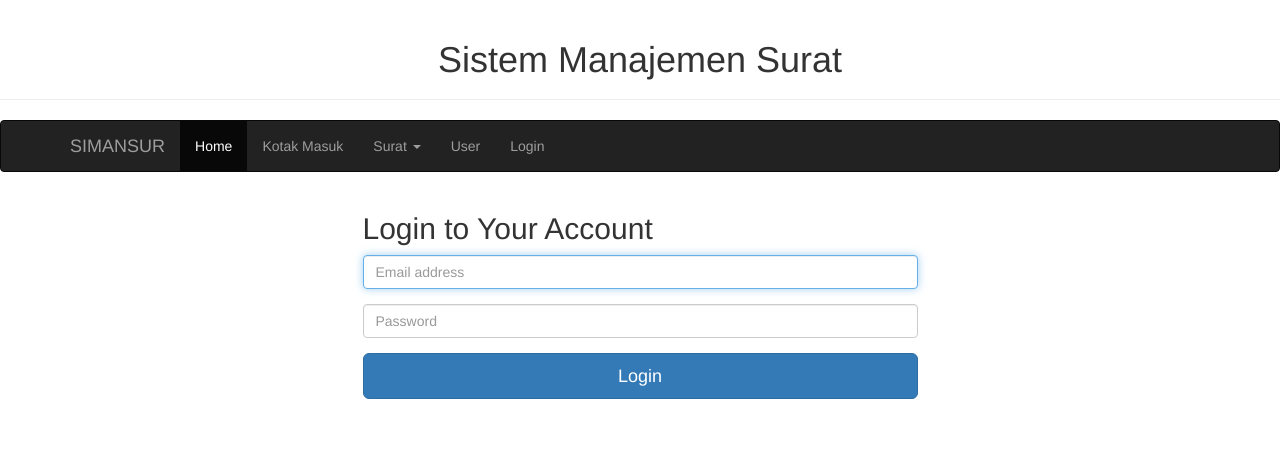
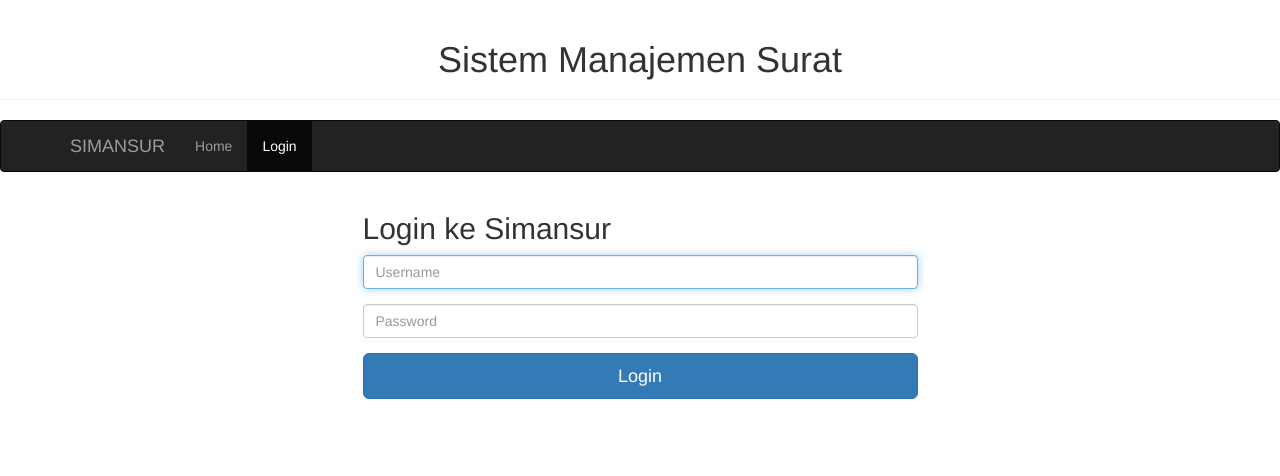
Before and after one commit to mujib-programmer/simansur, a Django app: page /login/ in a window 1280 px wide. Shown: the top 476 px of the page. Run offline with Django 3.2, Linux system fonts and the light colour scheme; some libraries are stand-ins or nearby versions.

Commit message:
membatasi menu untuk guest dan authenticated user. membatasi view yang hanya untuk authenticated user. membuat login dan logout. menambahkan block alert untuk menampilkan pesan success, info, warning, danger.

```diff
--- a/MainApp/forms.py
+++ b/MainApp/forms.py
@@ -40,6 +40,7 @@ class UserProfileForm(forms.Form):
     groups = forms.ModelMultipleChoiceField(label="Groups", queryset=Group.objects.all())
     first_name = forms.CharField(label="Nama Depan", max_length=30)
     last_name = forms.CharField(label="Nama Belakang", max_length=30)
+    is_active = forms.BooleanField(label="Status Aktif", required=False)
     jabatan = forms.CharField(label="Jabatan", max_length=40)
     bidang = forms.CharField(label="Bidang", max_length=40)
     no_telepon = forms.IntegerField(label="No Telepon")
--- a/MainApp/views.py
+++ b/MainApp/views.py
@@ -1,26 +1,30 @@
 import  os
-from django.http import HttpResponse
+from django.shortcuts import render
+from django.http import HttpResponseRedirect, HttpResponse
+from django.contrib.auth import authenticate, login, logout
+from django.contrib.auth.decorators import login_required
 from django.contrib.auth.models import User
-from django.shortcuts import render
 
 from MainApp.models import Surat, Disposisi, UserProfile
 from MainApp.forms import SuratForm, DisposisiForm, UserProfileForm
 
 # Create your views here.
 def index(request):
-    context_dict = {'slug': 'login'}
+    context_dict = {'slug': 'login', 'page_home_active':'active'}
 
     return render(request, 'MainApp/index.html', context_dict)
 
+@login_required
 def surat(request):
 
     # get data surat
     semua_surat = Surat.objects.all()
 
-    context_dict = {'semua_surat': semua_surat}
+    context_dict = {'semua_surat': semua_surat, 'page_surat_active':'active'}
 
     return render(request, 'MainApp/surat.html', context_dict)
 
+@login_required
 def surat_detail(request, no_surat):
 
     # get data surat
@@ -33,10 +37,11 @@ def surat_detail(request, no_surat):
     except Disposisi.DoesNotExist:
          semua_disposisi_surat = None
 
-    context_dict = {'surat': dataSurat, 'semua_disposisi_surat': semua_disposisi_surat}
+    context_dict = {'surat': dataSurat, 'semua_disposisi_surat': semua_disposisi_surat, 'page_surat_active':'active'}
 
     return render(request, 'MainApp/surat_detail.html', context_dict)
 
+@login_required
 def surat_delete(request, no_surat):
 
     try:
@@ -52,11 +57,11 @@ def surat_delete(request, no_surat):
     # get data surat
     semua_surat = Surat.objects.all()
 
-    context_dict = {'semua_surat': semua_surat}
+    context_dict = {'semua_surat': semua_surat, 'page_surat_active':'active'}
 
     return render(request, 'MainApp/surat.html', context_dict)
 
-
+@login_required
 def surat_tambah(request):
 
     # A HTTP POST?
@@ -79,9 +84,9 @@ def surat_tambah(request):
 
     # Bad form (or form details), no form supplied...
     # Render the form with error messages (if any).
-    return render(request, 'MainApp/surat_tambah.html', {'form': form})
+    return render(request, 'MainApp/surat_tambah.html', {'form': form, 'page_surat_active':'active'})
 
-
+@login_required
 def surat_edit(request, no_surat):
 
     # get data surat
@@ -108,8 +113,9 @@ def surat_edit(request, no_surat):
 
     # Bad form (or form details), no form supplied...
     # Render the form with error messages (if any).
-    return render(request, 'MainApp/surat_edit.html', {'form': form ,'no_surat': no_surat})
+    return render(request, 'MainApp/surat_edit.html', {'form': form ,'no_surat': no_surat, 'page_surat_active':'active'})
 
+@login_required
 def surat_download(request, no_surat):
 
     try:
@@ -131,10 +137,7 @@ def surat_download(request, no_surat):
         # jika data surat yang diinginkan untuk dihapus tidak ditemukan, tampilkan daftar semua surat
         return surat_detail(request, no_surat)
 
-
-
-
-
+@login_required
 def disposisi_tambah(request, no_surat):
 
     # get data surat
@@ -162,9 +165,9 @@ def disposisi_tambah(request, no_surat):
         # If the request was not a POST, display the form to enter details.
         form = DisposisiForm()
 
-    return render(request, 'MainApp/disposisi_tambah.html', {'form': form ,'no_surat': no_surat})
+    return render(request, 'MainApp/disposisi_tambah.html', {'form': form ,'no_surat': no_surat, 'page_surat_active':'active'})
 
-
+@login_required
 def disposisi_edit(request, id_disposisi):
 
     dataDisposisi = Disposisi.objects.get(id=id_disposisi)
@@ -188,8 +191,9 @@ def disposisi_edit(request, id_disposisi):
         # If the request was not a POST, display the form to enter details.
         form = DisposisiForm(instance=dataDisposisi)
 
-    return render(request, 'MainApp/disposisi_edit.html', {'form': form ,'id_disposisi': id_disposisi})
+    return render(request, 'MainApp/disposisi_edit.html', {'form': form ,'id_disposisi': id_disposisi, 'page_surat_active':'active'})
 
+@login_required
 def disposisi_delete(request, no_surat, id_disposisi):
     try:
         # get data surat
@@ -205,13 +209,13 @@ def disposisi_delete(request, no_surat, id_disposisi):
 
     #return render(request, 'MainApp/surat.html', context_dict)
 
-
+@login_required
 def user(request):
 
     # get data surat
     semua_user_profile = UserProfile.objects.all()
 
-    context_dict = {'semua_user_profile': semua_user_profile}
+    context_dict = {'semua_user_profile': semua_user_profile, 'page_user_active':'active'}
 
     return render(request, 'MainApp/user.html', context_dict)
 
@@ -228,11 +232,11 @@ def user_detail(request, username):
     except Disposisi.DoesNotExist:
          user_profile = None
 
-    context_dict = {'user_profile': user_profile}
+    context_dict = {'user_profile': user_profile, 'page_user_active':'active'}
 
     return render(request, 'MainApp/user_detail.html', context_dict)
 
-
+@login_required
 def user_tambah(request):
 
     # A HTTP POST?
@@ -255,6 +259,7 @@ def user_tambah(request):
                 user_baru.set_password(data_form.get('password')) # atur ulang password sesuai input pengguna
                 user_baru.first_name = data_form.get('first_name')
                 user_baru.last_name = data_form.get('last_name')
+                user_baru.is_active = data_form.get('is_active')
                 user_baru.save()
 
 
@@ -283,9 +288,9 @@ def user_tambah(request):
         # If the request was not a POST, display the form to enter details.
         form = UserProfileForm()
 
-    return render(request, 'MainApp/user_tambah.html', {'form': form})
+    return render(request, 'MainApp/user_tambah.html', {'form': form, 'page_user_active':'active'})
 
-
+@login_required
 def user_edit(request, username):
 
     # A HTTP POST?
@@ -302,6 +307,7 @@ def user_edit(request, username):
             data_user.set_password(data_form.get('password'))
             data_user.first_name = data_form.get('first_name')
             data_user.last_name = data_form.get('last_name')
+            data_user.is_active = data_form.get('is_active')
             data_user.save()
 
             # hapus semua group untuk user
@@ -339,15 +345,16 @@ def user_edit(request, username):
         initial['groups'] = data_user.groups.values_list('id',flat=True) # set groups list with initial selected value
         initial['first_name'] = data_user.first_name
         initial['last_name'] = data_user.last_name
+        initial['is_active'] = data_user.is_active
         initial['bidang'] = data_user_profile.bidang
         initial['jabatan'] = data_user_profile.jabatan
         initial['no_telepon'] = data_user_profile.no_telepon
 
         form = UserProfileForm(initial=initial)
 
-    return render(request, 'MainApp/user_edit.html', {'form': form ,'username': username})
+    return render(request, 'MainApp/user_edit.html', {'form': form ,'username': username, 'page_user_active':'active'})
 
-
+@login_required
 def user_delete(request, username):
 
     try:
@@ -365,8 +372,58 @@ def user_delete(request, username):
 
     return user(request)
 
+def user_login(request):
 
-def login(request):
-    context_dict = {'slug': 'login'}
+    template_dict = {'page_login_active':'active'}
 
-    return render(request, 'MainApp/login.html', context_dict)
+    # If the request is a HTTP POST, try to pull out the relevant information.
+    if request.method == 'POST':
+        # Gather the username and password provided by the user.
+        # This information is obtained from the login form.
+                # We use request.POST.get('<variable>') as opposed to request.POST['<variable>'],
+                # because the request.POST.get('<variable>') returns None, if the value does not exist,
+                # while the request.POST['<variable>'] will raise key error exception
+        username = request.POST.get('username')
+        password = request.POST.get('password')
+
+        # Use Django's machinery to attempt to see if the username/password
+        # combination is valid - a User object is returned if it is.
+        user = authenticate(username=username, password=password)
+
+        # If we have a User object, the details are correct.
+        # If None (Python's way of representing the absence of a value), no user
+        # with matching credentials was found.
+        if user:
+            # Is the account active? It could have been disabled.
+            if user.is_active:
+                # If the account is valid and active, we can log the user in.
+                # We'll send the user back to the homepage.
+                login(request, user)
+                return HttpResponseRedirect('/surat/')
+            else:
+                # An inactive account was used - no logging in!
+                template_dict['alert_type'] = 'danger'
+                template_dict['alert_message'] = "Akun Simansur %s dinonaktifkan!" % username
+                return render(request, 'MainApp/login.html', template_dict)
+        else:
+            # Bad login details were provided. So we can't log the user in.
+            template_dict['alert_type'] = 'danger'
+            template_dict['alert_message'] = "Invalid login details: {0}, {1}".format(username, password)
+            return render(request, 'MainApp/login.html', template_dict)
+
+
+    # The request is not a HTTP POST, so display the login form.
+    # This scenario would most likely be a HTTP GET.
+    else:
+        # No context variables to pass to the template system, hence the
+        # blank dictionary object...
+        return render(request, 'MainApp/login.html', template_dict)
+
+# Use the login_required() decorator to ensure only those logged in can access the view.
+@login_required
+def user_logout(request):
+    # Since we know the user is logged in, we can now just log them out.
+    logout(request)
+
+    # Take the user back to the homepage.
+    return HttpResponseRedirect('/')
--- a/simansur/urls.py
+++ b/simansur/urls.py
@@ -9,7 +9,8 @@ urlpatterns = patterns('',
 
     url(r'^$', views.index, name='home'),
     url(r'^admin/', include(admin.site.urls)),
-    url(r'^login/$', views.login, name='login'),
+    url(r'^login/$', views.user_login, name='login'),
+    url(r'^logout/$', views.user_logout, name='logout'),
 
     url(r'^surat/$', views.surat, name='surat'),
     url(r'^surat/(?P<no_surat>[\w]+)/$', views.surat_detail, name='surat_detail'), # look for any sequence of alphanumeric characters (e.g. a-z, A-Z, or 0-9)
--- a/templates/MainApp/login.html
+++ b/templates/MainApp/login.html
@@ -8,21 +8,17 @@
 {% block content %}
 <div class="container">
     <div class="row">
-        <form class="form-signup col-md-6 col-md-offset-3" role="form">
-            <h2 class="form-signin-heading">Login to Your Account</h2>
-
+        <form class="form-signup col-md-6 col-md-offset-3" role="form" id="form_login" method="post" action="/login/">
+            <h2 class="form-signin-heading">Login ke Simansur</h2>
+            {% csrf_token %}
             <div class="form-group">
-                <input type="email" class="form-control"
-                placeholder="Email address" required=""
-                autofocus="" autocomplete="off" >
+                <input name="username" type="text" class="form-control" placeholder="Username" required="required" autofocus="" autocomplete="off" >
             </div>
             <div class="form-group">
-                <input type="password" class="form-control"
-                placeholder="Password" required="" autocomplete="off" >
+                <input name="password" type="password" class="form-control" placeholder="Password" required="" autocomplete="off" >
             </div>
             <div class="form-group">
-                <button class="btn btn-lg btn-primary btn-block"
-                type="submit">Login</button>
+                <button class="btn btn-lg btn-primary btn-block" type="submit">Login</button>
             </div>
         </form>
     </div>
--- a/templates/MainApp/user.html
+++ b/templates/MainApp/user.html
@@ -22,6 +22,7 @@
                     <th>Groups</th>
                     <th>Nama Depan</th>
                     <th>Nama Belakang</th>
+                    <th>Status Aktif</th>
                     <th>Jabatan</th>
                     <th>Bidang</th>
                     <th>No HP</th>
@@ -42,6 +43,7 @@
                     </td>
                     <td>{{ user_profile.user.first_name }}</td>
                     <td>{{ user_profile.user.last_name }}</td>
+                    <td>{{ user_profile.user.is_active }}</td>
                     <td>{{ user_profile.jabatan }}</td>
                     <td>{{ user_profile.bidang }}</td>
                     <td>{{ user_profile.no_telepon }}</td>
--- a/templates/MainApp/user_detail.html
+++ b/templates/MainApp/user_detail.html
@@ -42,6 +42,10 @@
                     <td>{{ user_profile.user.last_name }}</td>
                 </tr>
                 <tr>
+                    <td>User Aktif</td>
+                    <td>{{ user_profile.user.is_active }}</td>
+                </tr>
+                <tr>
                     <td>Jabatan</td>
                     <td>{{ user_profile.jabatan }}</td>
                 </tr>
--- a/templates/base.html
+++ b/templates/base.html
@@ -11,6 +11,27 @@
     </head>
 
     <body role="document" id="{% block body-id %}body{% endblock %}">
+        {% block alert %}
+            {% if alert_type == "success" %}
+                <div class="alert alert-success alert-dismissible text-center" role="alert">
+                    {{ alert_message }}
+                </div>
+            {% elif alert_type == "info" %}
+                <div class="alert alert-info alert-dismissible text-center" role="alert">
+                    {{ alert_message }}
+                </div>
+            {% elif alert_type == "warning" %}
+                <div class="alert alert-warning alert-dismissible text-center" role="alert">
+                    {{ alert_message }}
+                </div>
+            {% elif alert_type == "danger" %}
+                <div class="alert alert-danger alert-dismissible text-center" role="alert">
+                    {{ alert_message }}
+                </div>
+            {% else %}
+
+            {% endif %}
+        {% endblock %}
 
         {% block jumbotron %}
         <div class="page-header text-center">
@@ -33,17 +54,28 @@
             </div>
             <div id="navbar" class="navbar-collapse collapse">
               <ul class="nav navbar-nav">
-                <li class="active"><a href="{% url 'home' %}">Home</a></li>
-                <li><a href="{% url 'surat' %}">Kotak Masuk</a></li>
+                <li class="{{ page_home_active }}"><a href="{% url 'home' %}">Home</a></li>
+
+                {% if user.is_authenticated %}
+                <li class="{{ page_surat_active }}"><a href="{% url 'surat' %}">Kotak Masuk</a></li>
                 <li class="dropdown">
                   <a href="#" class="dropdown-toggle" data-toggle="dropdown" role="button" aria-expanded="false">Surat <span class="caret"></span></a>
                   <ul class="dropdown-menu" role="menu">
-                    <li><a href="#">Track Surat</a></li>
-                    <li><a href="#">Lihat Statistik</a></li>
+                    <li class="{{ page_track_surat_active }}"><a href="#">Track Surat</a></li>
+                    <li class="{{ page_statistic_surat_active }}"><a href="#">Lihat Statistik</a></li>
                   </ul>
                 </li>
-                <li><a href="{% url 'user' %}">User</a></li>
-                <li><a href="{% url 'login' %}">Login</a></li>
+                <li class="{{ page_user_active }}"><a href="{% url 'user' %}">User</a></li>
+                {% endif %}
+
+                {% if user.is_authenticated %}
+                    <li><a href="{% url 'logout' %}">Logout</a></li>
+                {% else %}
+                    <li class="{{ page_login_active }}"><a href="{% url 'login' %}">Login</a></li>
+                {% endif %}
+
+
+
               </ul>
             </div><!--/.nav-collapse -->
           </div>
```
Also changed, not shown: templates/MainApp/index.html (+7 -1 lines).
